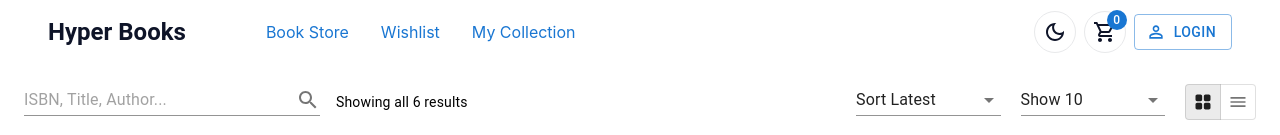
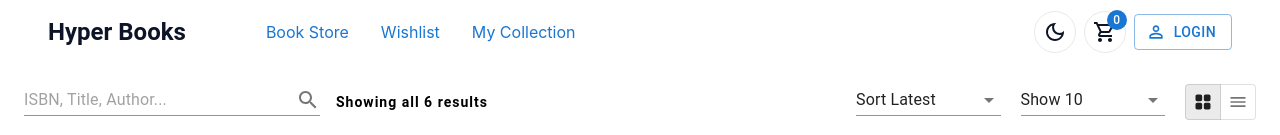
Before and after one commit to Jon-Felipe/hyperbooks, a React (Vite) app: page / in a window 1280 px wide. Shown: the top 135 px of the page. Built offline with nearby package versions, Linux system fonts and the light colour scheme.

Commit message:
header styling

```diff
--- a/src/screens/HomeScreen.tsx
+++ b/src/screens/HomeScreen.tsx
@@ -43,7 +43,14 @@ function HomeScreen() {
               marginBottom: '20px',
             }}
           >
-            <Typography component='h6' variant='body2'>
+            <Typography
+              component='h6'
+              sx={{
+                fontSize: '14px',
+                fontWeight: 'bold',
+                letterSpacing: '1px',
+              }}
+            >
               Showing all {dummy_books.length} results
             </Typography>
             <Box
```
